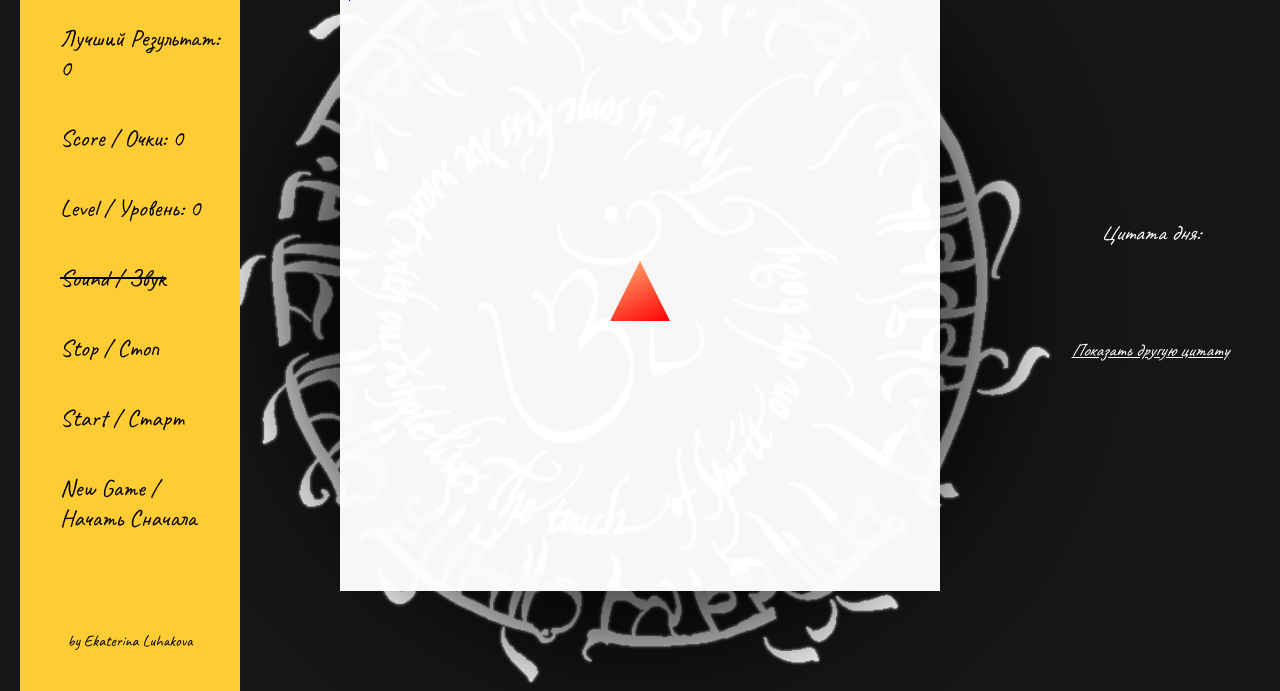
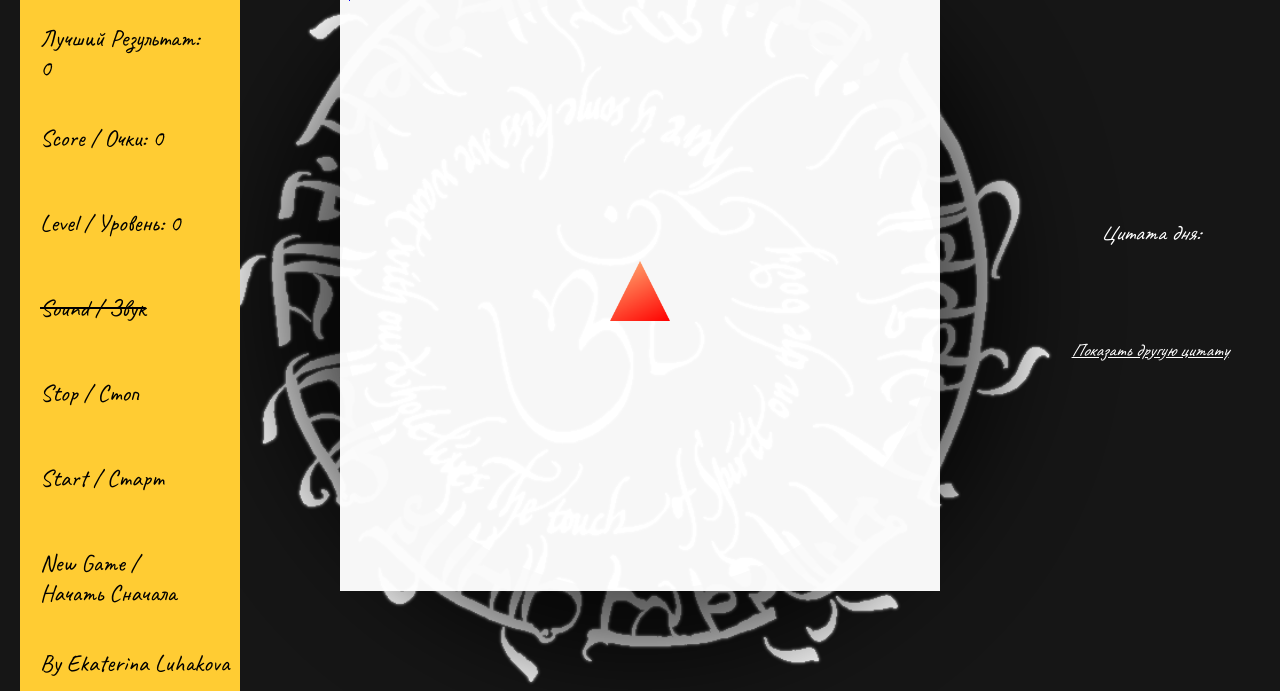
Before and after one commit to Shau1a/Zen, a website: page app/index.html in a window 1280 px wide. Shown: the part 109-800 px from the top of the page. Drawn offline with Linux system fonts and the light colour scheme; no server answers.

Commit message:
total update

```diff
--- a/app/css/style.css
+++ b/app/css/style.css
@@ -54,9 +54,15 @@ body {
 }
 .menu ul {
 	padding: 0;
+	display: flex;
+	flex-direction: column;
+	align-items: center;
+	justify-content: space-between;
+	height: calc(100% - 90px);
 }
 .menu ul li {
 	display: block;
+	padding: 0;
 	width: calc(100% - 40px);
 	height: 100%;
 	list-style: none;
@@ -80,13 +86,10 @@ body {
 	height: 100%;
 }
 
-.sign {
-	text-align: center;
-	padding-bottom: 40px;
+.menu ul li .sign {
+ 	padding: 20px 0 0 0;
+	width: 100%;
 	font-size: 16px;
-	position: absolute;
-	bottom: 0;
-	width: 100%;
 }
 
 .forismatic {
--- a/app/index.html
+++ b/app/index.html
@@ -29,8 +29,8 @@
 				<li class="menu_stop"><a href="#">stop / стоп</a></li>
 				<li class="menu_start"><a href="#">start / старт</a></li>
 				<li class="menu_restart"><a href="#">New game / <br> начать сначала</a></li>
+				<li class="sign">by Ekaterina Luhakova</li>
 			</ul>
-			<div class="sign">by Ekaterina Luhakova</div>
 		</div>
 		<div id="game_wrapper">
 			<div class="canvas-wrapper">
```
Also changed, not shown: app/js/game.js (+7 -7 lines), gulpfile.js (+8 -9 lines), package.json (+15 -2 lines), dist/css/style.css, dist/index.html, 1 other file.
